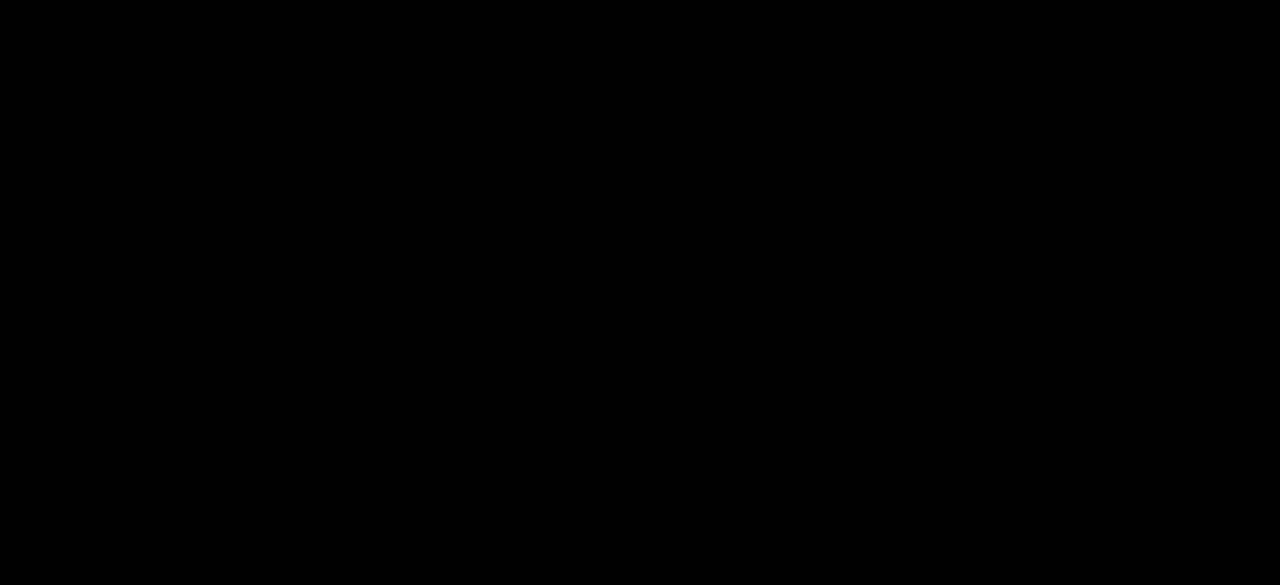
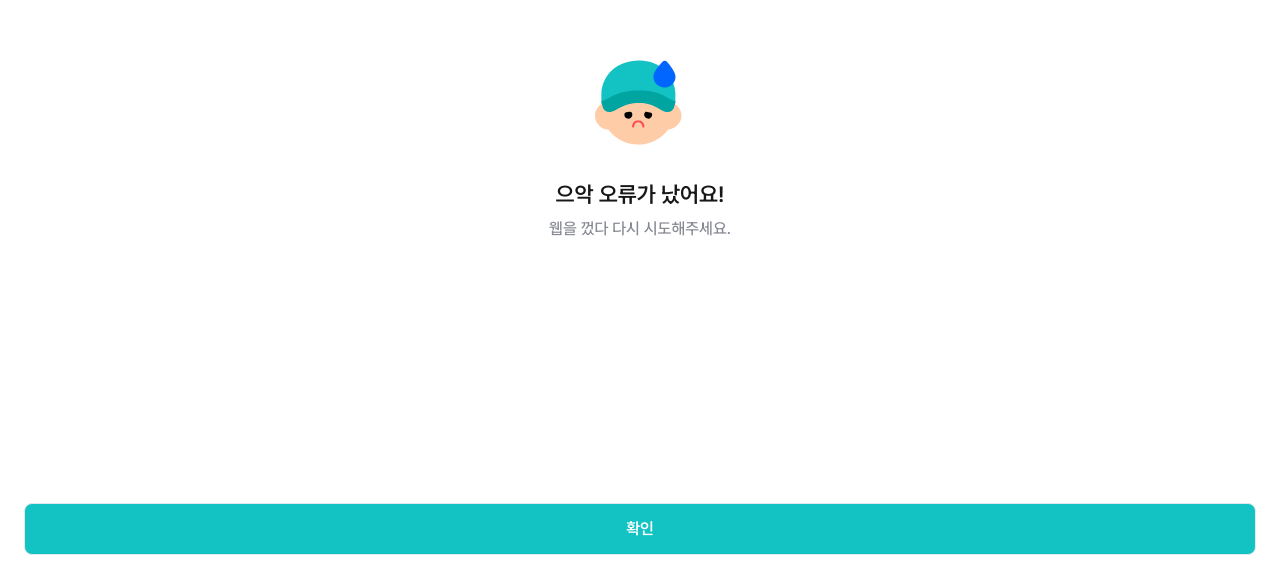
Before and after one commit to Coinlaundryapp/carry-app, a Next.js app: page /auth/error in a window 1280 px wide. Before the commit this address had no page. Shown: the part 215-800 px from the top of the page. Built offline with nearby package versions, Linux system fonts and the light colour scheme.

Commit message:
feat: 로그인 에러 처리

```diff
--- a/src/api/token.ts
+++ b/src/api/token.ts
@@ -2,6 +2,7 @@ import { fetchExtended } from '@/api/api-client';
 import { ApiResponse, AuthResponse } from '@/types/api-types';
 
 export async function login({ authorizationCode }: { authorizationCode: string }) {
+  try {
     const res = await fetchExtended<ApiResponse<AuthResponse>>('/api/v1/sign/login', {
       method: 'POST',
       headers: {
@@ -16,6 +17,14 @@ export async function login({ authorizationCode }: { authorizationCode: string }
       accessToken: data.accessToken,
       refreshToken: data.refreshToken,
     };
+  } catch (error) {
+    if (error instanceof Error) {
+      if (error.message === '전화번호가 없으면 서비스를 이용할 수 없습니다.') {
+        throw Error('login_error');
+      }
+    }
+    throw Error('server_error');
+  }
 }
 export async function refreshAccessToken({ refreshToken }: { refreshToken: string }) {
   const res = await fetchExtended<ApiResponse<AuthResponse>>('/api/v1/sign/reissue', {
--- a/src/app/(fullscreen)/login-done/[[...redirect]]/page.tsx
+++ b/src/app/(fullscreen)/login-done/[[...redirect]]/page.tsx
@@ -1,11 +1,8 @@
 'use client';
 
 import Button from '@/components/share/Button';
-import { useToastStore } from '@/store/toast-store';
-import { useSession } from 'next-auth/react';
 import Image from 'next/image';
 import { useRouter } from 'next/navigation';
-import { useEffect } from 'react';
 
 export default function LoginDonePage({
   params,
@@ -14,37 +11,16 @@ export default function LoginDonePage({
     redirect?: string;
   };
 }) {
-  const session = useSession();
   const router = useRouter();
   const { redirect } = params;
   const redirectUrl = redirect ? '/' + redirect : '/';
   const handleRedirect = () => {
-    if (session.status === 'loading') return;
-    if (session.status === 'authenticated') {
-      router.replace(redirectUrl);
-    } else {
-      router.replace(`/login/${redirect}`);
-    }
+    router.replace(redirectUrl);
   };
-  const { addToast } = useToastStore();
-  useEffect(() => {
-    if (session.status === 'loading') return;
-    if (session.status === 'authenticated') {
-      addToast({
-        message: '로그인이 완료되었습니다.',
-        type: 'success',
-      });
-      return;
-    }
-    addToast({
-      message: '로그인에 실패했습니다.',
-      type: 'error',
-    });
-  }, [addToast, session.status]);
   return (
-    <main className="flex flex-col items-center px-6 pb-[30px] pt-36">
-      <h2 className="font-bold text-label-normal font-title-1">더이상 기다리지 마세요!</h2>
-      <p className="mb-14 font-medium text-label-alternative font-body-1-normal">
+    <main className="flex h-dvh flex-col items-center justify-center px-6">
+      <h2 className="mb-2 font-bold text-label-normal font-title-1">완료되었습니다!</h2>
+      <p className="mb-[30px] font-medium text-label-alternative font-body-1-normal">
         당신의 소중한 세탁 시간을 아껴드릴게요!
       </p>
       <Image
@@ -54,10 +30,11 @@ export default function LoginDonePage({
         height={284}
         className="mb-32"
       />
-
-      <Button size="full" state="fillPrimary" onClick={handleRedirect}>
-        <p className="font-semibold font-body-1-normal">확인</p>
-      </Button>
+      <div className="absolute bottom-[30px] w-full px-6">
+        <Button size="full" state="fillPrimary" onClick={handleRedirect}>
+          <p className="font-semibold font-body-1-normal">확인</p>
+        </Button>
+      </div>
     </main>
   );
 }
--- a/src/app/(fullscreen)/login/[[...redirect]]/page.tsx
+++ b/src/app/(fullscreen)/login/[[...redirect]]/page.tsx
@@ -25,7 +25,7 @@ export default async function Login({
           원하는 시간에 <span className="text-primary-normal">맡기고</span>
         </p>
         <p className="mb-2 font-bold text-label-strong font-title-1">
-          원하는 시간에 <span className="text-primary-normal">맡기고</span>
+          원하는 시간에 <span className="text-primary-normal">받아요</span>
         </p>
         <p className="font-medium text-label-alternative font-body-1-normal">
           코인세탁소에서 더이상 기다릴 필요 없이
--- a/src/app/api/kakao/route.ts
+++ b/src/app/api/kakao/route.ts
@@ -1,12 +1,19 @@
 import { signIn } from '@/auth';
-
+import { NextResponse } from 'next/server';
+const BASE_URL = process.env.NEXT_PUBLIC_BASE_URL as string;
 export async function GET(request: Request) {
   const { searchParams } = new URL(request.url);
   const code = searchParams.get('code');
   const state = searchParams.get('state');
   const redirectUrl = state === 'undefined' ? '/login-done' : `/login-done/${state}`;
-  await signIn('credentials', {
-    code: code as string,
-    redirectTo: redirectUrl,
-  });
+  try {
+    await signIn('credentials', {
+      code: code as string,
+      redirect: false,
+    });
+    return NextResponse.redirect(BASE_URL + redirectUrl);
+  } catch (error) {
+    // @ts-ignore
+    return NextResponse.redirect(BASE_URL + `/auth/error?error=${error.cause.err}`);
+  }
 }
--- /dev/null
+++ b/src/app/auth/error/page.tsx
@@ -0,0 +1,37 @@
+'use client';
+
+import Button from '@/components/share/Button';
+import { AUTH_ERROR, AuthErrorType } from '@/types/auth-error-types';
+import { DeliveryManSadIcon } from '@assets/icons';
+import { useRouter, useSearchParams } from 'next/navigation';
+
+export default function AuthError() {
+  const router = useRouter();
+  const searchParams = useSearchParams();
+  const error = searchParams.get('error') as AuthErrorType;
+  const errorMessage = error && AUTH_ERROR[error] ? AUTH_ERROR[error] : AUTH_ERROR.server_error;
+  const handleRedirect = () => {
+    router.back();
+  };
+
+  return (
+    <main className="flex h-dvh flex-col items-center justify-between bg-background">
+      <div className="flex h-full flex-col items-center justify-center">
+        <div className="mb-6">
+          <DeliveryManSadIcon />
+        </div>
+        <h2 className="mb-2 font-semibold text-label-normal font-heading-1">
+          {errorMessage.title}
+        </h2>
+        <p className="font-medium text-label-alternative font-body-1-normal">
+          {errorMessage.description}
+        </p>
+      </div>
+      <div className="mb-[30px] w-full px-6">
+        <Button size="full" state="fillPrimary" onClick={handleRedirect}>
+          <p className="font-semibold font-body-1-normal">확인</p>
+        </Button>
+      </div>
+    </main>
+  );
+}
--- a/src/auth.ts
+++ b/src/auth.ts
@@ -23,20 +23,24 @@ export const { handlers, signIn, signOut, auth } = NextAuth({
         code: {},
       },
       authorize: async (credentials) => {
-        let user = {
-          accessToken: '',
-          refreshToken: '',
-        };
         const authorizationCode = credentials.code as string;
-
-        const res = await login({ authorizationCode });
-        if (res) {
-          user = {
-            accessToken: res.accessToken,
-            refreshToken: res.refreshToken,
-          };
+        if (!authorizationCode) {
+          throw new Error('Invalid authorization code');
         }
-        return user;
+        try {
+          const res = await login({ authorizationCode });
+          if (res) {
+            return {
+              accessToken: res.accessToken,
+              refreshToken: res.refreshToken,
+            };
+          }
+          throw new Error('Authentication failed');
+        } catch (error) {
+          // @ts-ignore
+          error.cause = { err: error.message };
+          throw error;
+        }
       },
     }),
   ],
--- a/src/types/api-types.ts
+++ b/src/types/api-types.ts
@@ -12,3 +12,8 @@ export interface User {
   accessToken: string;
   refreshToken: string;
 }
+
+export interface ErrorResponse {
+  status: number;
+  message: string;
+}
--- /dev/null
+++ b/src/types/auth-error-types.ts
@@ -0,0 +1,12 @@
+export const AUTH_ERROR = {
+  login_error: {
+    title: '회원가입에 실패했어요!',
+    description: '전화번호가 없으면 회원가입이 어려워요.',
+  },
+  server_error: {
+    title: '으악 오류가 났어요!',
+    description: '웹을 껐다 다시 시도해주세요.',
+  },
+} as const;
+
+export type AuthErrorType = keyof typeof AUTH_ERROR;
```
Lines whose indentation alone changed are shown as unchanged.
